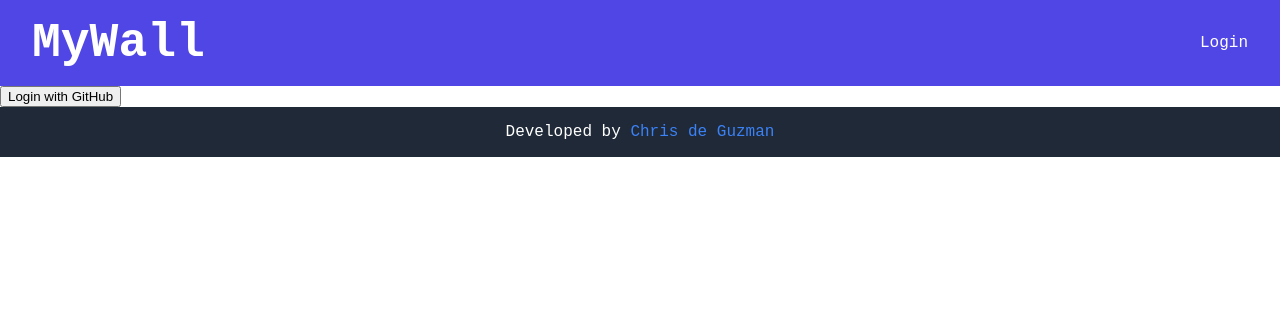
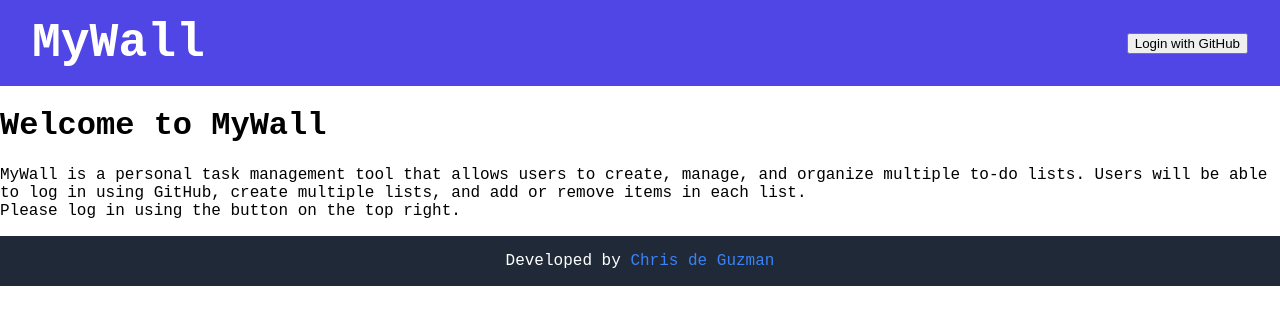
Before and after one commit to deGuzmanChris/mywall, a Next.js app: page / in a window 1280 px wide. Shown: the top 324 px of the page. Built offline with nearby package versions, Linux system fonts and the light colour scheme; no server answers.

Commit message:
fixed error on landing page
fixed error on landing page when clicking to log in on the top right goes to a page error

```diff
--- a/app/_components/Header.js
+++ b/app/_components/Header.js
@@ -4,12 +4,11 @@ import Link from "next/link";
 import { useUserAuth } from "../_utils/auth-context";
 
 export default function Header() {
-  const { user, firebaseSignOut } = useUserAuth();
+  const { user, gitHubSignIn, firebaseSignOut } = useUserAuth();
 
   return (
     <header className="bg-indigo-600 text-white px-6 py-3 flex items-center justify-between shadow-md">
-
-      <Link href="/" className="landing-title">
+      <Link href="/" className="landing-title text-2xl font-bold">
         MyWall
       </Link>
 
@@ -24,12 +23,12 @@ export default function Header() {
           </button>
         </div>
       ) : (
-        <Link
-          href="/login"
+        <button
+          onClick={gitHubSignIn}
           className="bg-blue-500 px-4 py-2 rounded hover:bg-blue-600 text-white"
         >
-          Login
-        </Link>
+          Login with GitHub
+        </button>
       )}
     </header>
   );
--- a/app/layout.js
+++ b/app/layout.js
@@ -8,13 +8,10 @@ export default function RootLayout({ children }) {
     <html lang="en">
       <body className="flex flex-col min-h-screen bg-gray-100">
         <AuthContextProvider>
-          {/* Header is a client component */}
           <Header />
 
-          {/* Main content */}
           <main className="flex-grow container mx-auto p-4">{children}</main>
 
-          {/* Footer */}
           <footer className="bg-gray-800 text-white p-4 text-center">
             Developed by{" "}
             <a
--- a/app/page.js
+++ b/app/page.js
@@ -1,12 +1,11 @@
 "use client";
 
 import { useUserAuth } from "./_utils/auth-context";
-import { useState, useEffect } from "react";
+import { useEffect } from "react";
 import { useRouter } from "next/navigation";
 
 export default function LandingPage() {
-  const { user, gitHubSignIn, firebaseSignOut } = useUserAuth();
-  const [loading, setLoading] = useState(false);
+  const { user } = useUserAuth();
   const router = useRouter();
 
   // Redirect logged-in users to /todo-lists
@@ -16,43 +15,12 @@ export default function LandingPage() {
     }
   }, [user, router]);
 
-  const handleLogin = async () => {
-    setLoading(true);
-    try {
-      await gitHubSignIn();
-      // user state will update automatically via AuthContext
-    } catch (error) {
-      console.error("Login failed:", error);
-    } finally {
-      setLoading(false);
-    }
-  };
-
   return (
-    <div className="flex flex-col items-center justify-center min-h-[80vh] bg-gray-100">
-      {!user && (
-        <button
-          onClick={handleLogin}
-          className="px-6 py-3 bg-indigo-500 text-white rounded hover:bg-indigo-600"
-          disabled={loading}
-        >
-          {loading ? "Logging in..." : "Login with GitHub"}
-        </button>
-      )}
-
-      {user && (
-        <div className="text-center p-4">
-          <p className="text-lg font-semibold">
-            Welcome, {user.displayName || user.email}
-          </p>
-          <button
-            onClick={firebaseSignOut}
-            className="mt-4 px-6 py-2 bg-red-500 text-white rounded hover:bg-red-600"
-          >
-            Logout
-          </button>
-        </div>
-      )}
+    <div className="flex flex-col items-center justify-center min-h-[80vh] bg-gray-100 text-center">
+      <h1 className="text-4xl font-bold mb-4">Welcome to MyWall</h1>
+      <p className="text-lg text-gray-700">
+        MyWall is a personal task management tool that allows users to create, manage, and organize multiple to-do lists. Users will be able to log in using GitHub, create multiple lists, and add or remove items in each list. <br /> Please log in using the button on the top right.
+      </p>
     </div>
   );
 }
```
